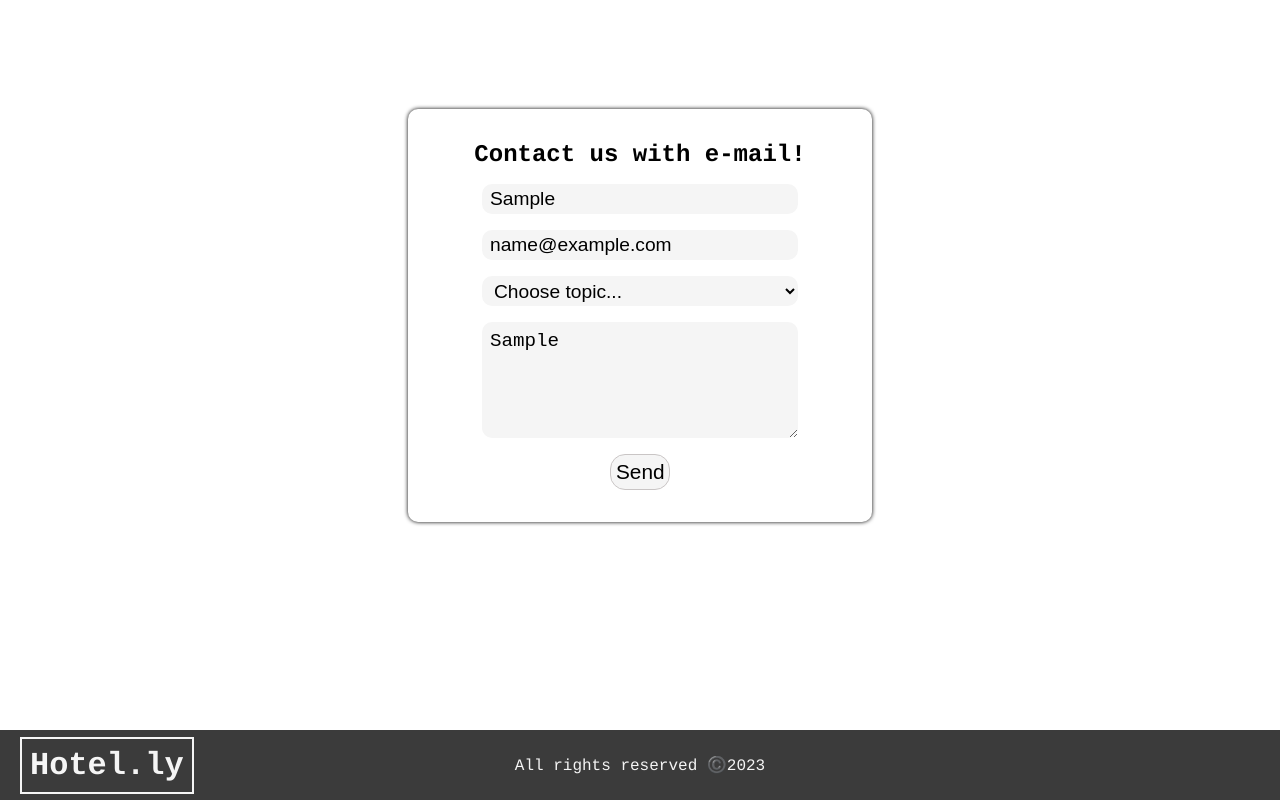
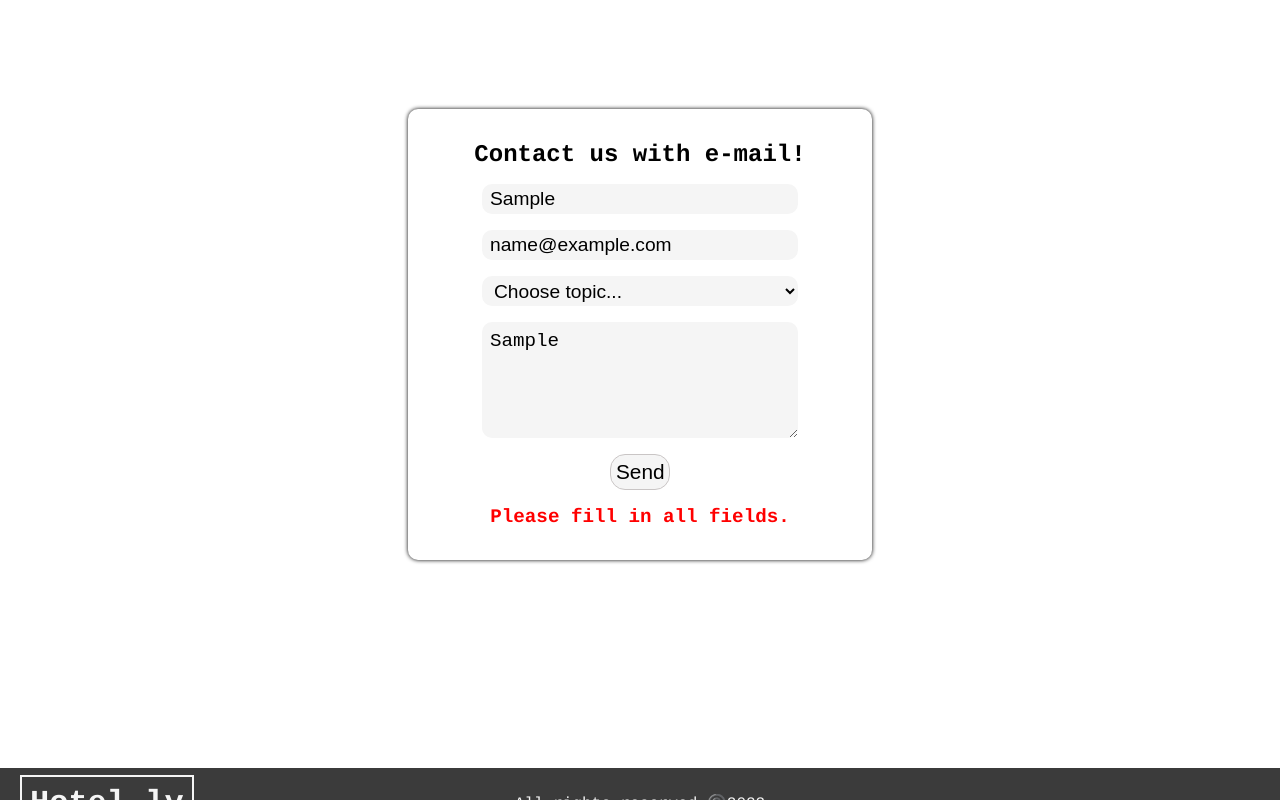
Before and after one commit to ItsMeCineQ/hotel_web_react_v2, a React (Create React App) app: page / in a window 1280 px wide. Both pictures are taken after typing "Sample", "name@example.com", "Sample" into the empty fields and a click on the button "Send". Shown: the part 5159-5959 px from the top of the page. Built offline with nearby package versions, Linux system fonts and the light colour scheme.

Commit message:
Implemented working contact us functionality
After clicking Send button it checks if all the fields are filled and displays proper message about the state of message.

```diff
--- a/src/components/contact_us.js
+++ b/src/components/contact_us.js
@@ -1,21 +1,42 @@
+import React, { useState } from 'react';
 import '../css/contact_us.css'
 
 export default function ContactUs() {
+
+    const [name, setName] = useState('');
+    const [mail, setMail] = useState('');
+    const [topic, setTopic] = useState('');
+    const [message, setMessage] = useState('');
+    const [formSubmitted, setFormSubmitted] = useState(false);
+    const [error, setError] = useState('');
+
+    const sendQuestion = () => {
+        if (!name || !mail || !topic || !message) {
+            setError('Please fill in all fields.');
+        } else {
+            setFormSubmitted(true);
+            setError('');
+        }
+    };
+
+
     return(
         <div className="contact--container section" id="contact">
             <span>Contact us with e-mail!</span>
             <div className="form--contact">
-                <input type="text" placeholder="Your name" />
-                <input type="text" placeholder="Your e-mail" />
-                <select name="Choose topic" className="form--contact-select">
+                <input type="text" placeholder="Your name" value={name} onChange={(e) => setName(e.target.value)}/>
+                <input type="text" placeholder="Your e-mail" value={mail} onChange={(e) => setMail(e.target.value)}/>
+                <select name="Choose topic" className="form--contact-select" value={topic} onChange={(e) => setTopic(e.target.value)}>
                     <option value="">Choose topic...</option>
                     <option value="Reservation">Reservation</option>
                     <option value="Reservation">Localizations</option>
                     <option value="Reservation">Availability</option>
                     <option value="Reservation">Events</option>
                 </select>
-                <textarea className="form--contact-message" cols="30" rows="10" placeholder="Your message..."></textarea>
-                <button className='button--submit'>Send</button>
+                <textarea className="form--contact-message" cols="30" rows="10" placeholder="Your message..." value={message} onChange={(e) => setMessage(e.target.value)}></textarea>
+                <button className='button--submit' onClick={sendQuestion}>Send</button>
+                {error && <p className="error-message">{error}</p>}
+                {formSubmitted && !error && <p className="success-message">Your message was sent successfully!</p>}
             </div>
         </div>
     )
--- a/src/css/contact_us.css
+++ b/src/css/contact_us.css
@@ -67,3 +67,10 @@
     background-color: var(--color-highlight);
     cursor: pointer;
   }
+
+  .error-message{
+    color: #ff0000;
+    font-size: 1.2rem;
+    font-weight: bold;
+    text-align: center;
+  }
```
